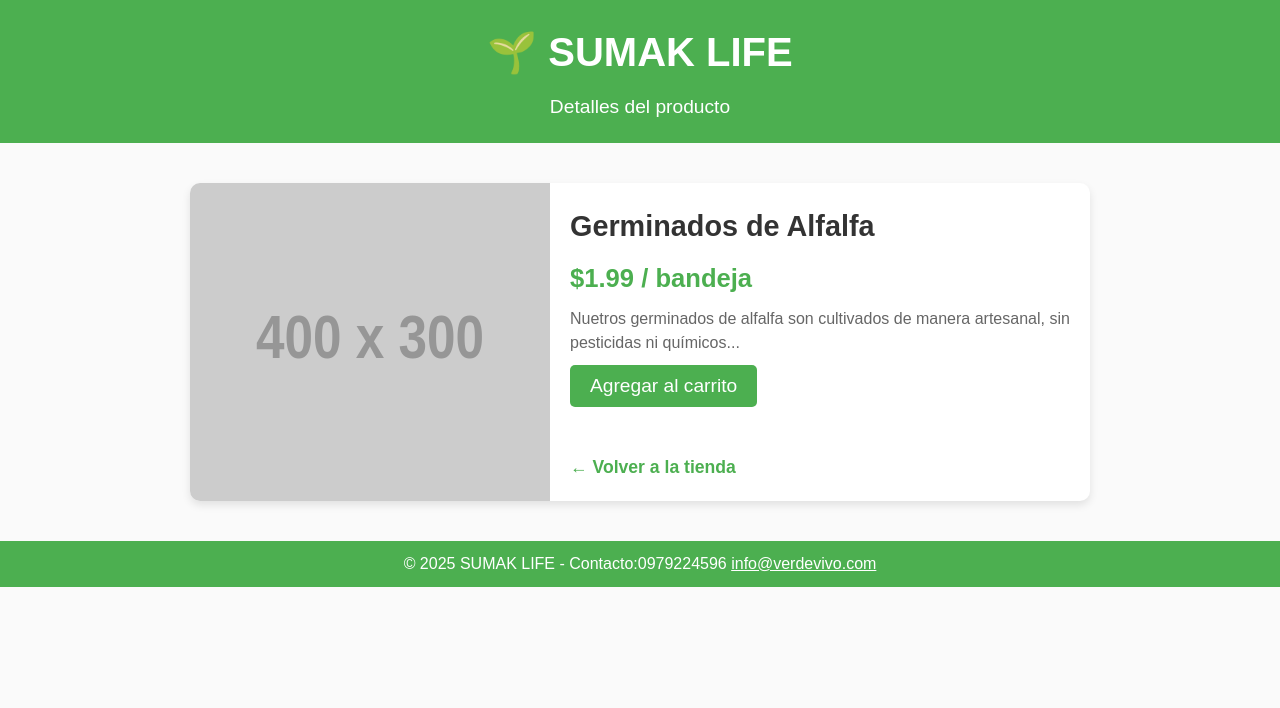
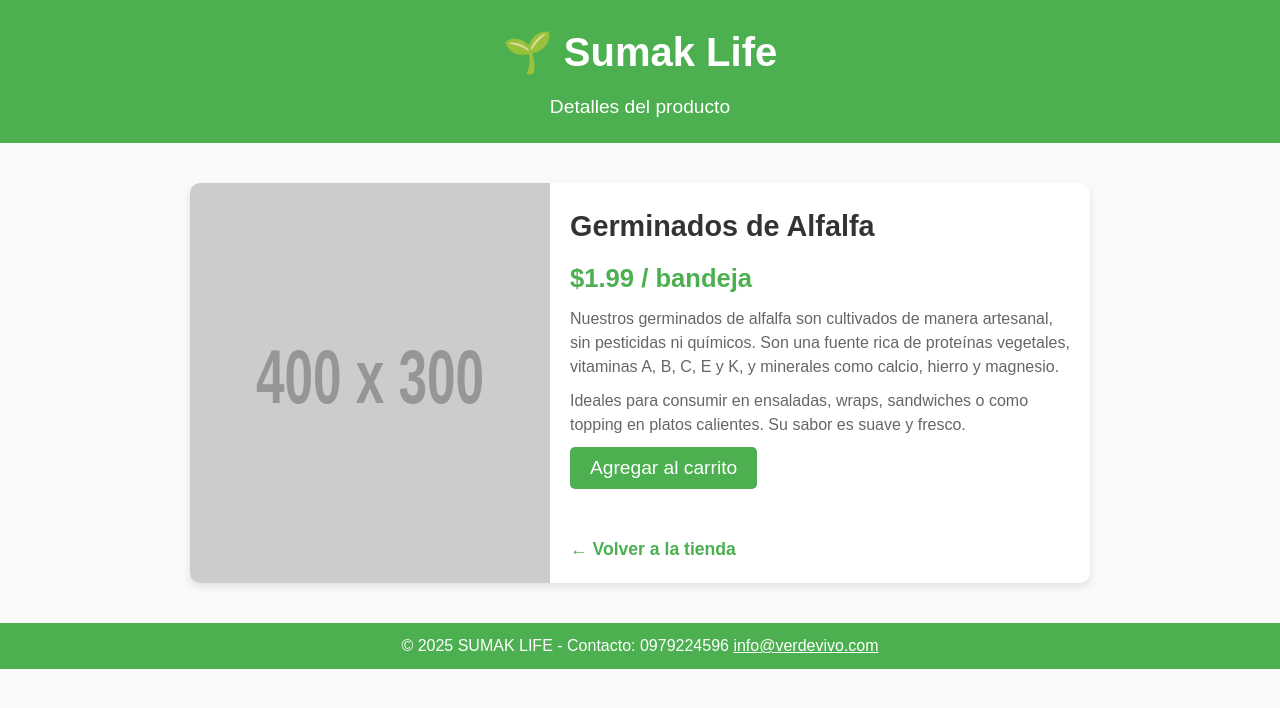
Before and after one commit to Luis3215/Mi, a plain HTML site: page productos/acelga.html in a window 1280 px wide. Both pictures are taken after a click on the button "Agregar al carrito". Drawn offline with Linux system fonts and the light colour scheme; placeholder pictures from the web are drawn by us.

Commit message:
Update acelga.html

```diff
--- a/productos/acelga.html
+++ b/productos/acelga.html
@@ -1,15 +1,13 @@
 <!DOCTYPE html>
 <html lang="es">
-
 <head>
   <meta charset="UTF-8">
-  <title>Germinados de Alfalfa - Sumak Life</title>
+  <title>Germinados de Alfalfa - Verde Vivo</title>
   <link rel="stylesheet" href="../estilos.css">
 </head>
-
 <body>
   <header>
-    <h1>🌱 SUMAK LIFE</h1>
+    <h1>🌱 Sumak Life</h1>
     <p>Detalles del producto</p>
   </header>
 
@@ -20,8 +18,14 @@
       <div class="info">
         <h5>Germinados de Alfalfa</h5>
         <p class="precio">$1.99 / bandeja</p>
-        <p>Nuetros germinados de alfalfa son cultivados de manera artesanal, sin pesticidas ni químicos...</p>
-        <button onclick="agregarAlCarrito('Germinados de Alfalfa', 1.99)">Agregar al carrito</button>
+        <p>
+          Nuestros germinados de alfalfa son cultivados de manera artesanal, sin pesticidas ni químicos. Son una fuente rica de proteínas vegetales, vitaminas A, B, C, E y K, y minerales como calcio, hierro y magnesio.
+        </p>
+        <p>
+          Ideales para consumir en ensaladas, wraps, sandwiches o como topping en platos calientes. Su sabor es suave y fresco.
+        </p>
+        <!-- Botón para agregar al carrito -->
+        <button id="agregarAlCarrito">Agregar al carrito</button>
         <br><br>
         <a href="../index.html">← Volver a la tienda</a>
       </div>
@@ -29,17 +33,35 @@
   </main>
 
   <footer>
-    <p>© 2025 SUMAK LIFE - Contacto:0979224596 <a href="mailto:info@verdevivo.com">info@verdevivo.com</a></p>
+    <p>© 2025 SUMAK LIFE - Contacto: 0979224596 <a href="mailto:info@verdevivo.com">info@verdevivo.com</a></p>
   </footer>
 
+  <!-- Script para agregar el producto al carrito -->
   <script>
-    function agregarAlCarrito(nombre, precio) {
-      let carrito = JSON.parse(localStorage.getItem('carrito')) || [];
-      carrito.push({ nombre, precio });
+    document.getElementById('agregarAlCarrito').addEventListener('click', function() {
+      const producto = {
+        nombre: 'Germinados de Alfalfa',
+        precio: 1.99,
+        cantidad: 1
+      };
+
+      // Obtener carrito actual
+      const carrito = JSON.parse(localStorage.getItem('carrito')) || [];
+
+      // Verificar si el producto ya está en el carrito
+      const index = carrito.findIndex(item => item.nombre === producto.nombre);
+      if (index !== -1) {
+        // Si ya está, solo incrementar la cantidad
+        carrito[index].cantidad++;
+      } else {
+        // Si no está, agregarlo al carrito
+        carrito.push(producto);
+      }
+
+      // Guardar carrito en localStorage
       localStorage.setItem('carrito', JSON.stringify(carrito));
-      alert('Producto agregado al carrito');
-    }
+      alert('Producto añadido al carrito');
+    });
   </script>
 </body>
-
 </html>
```
